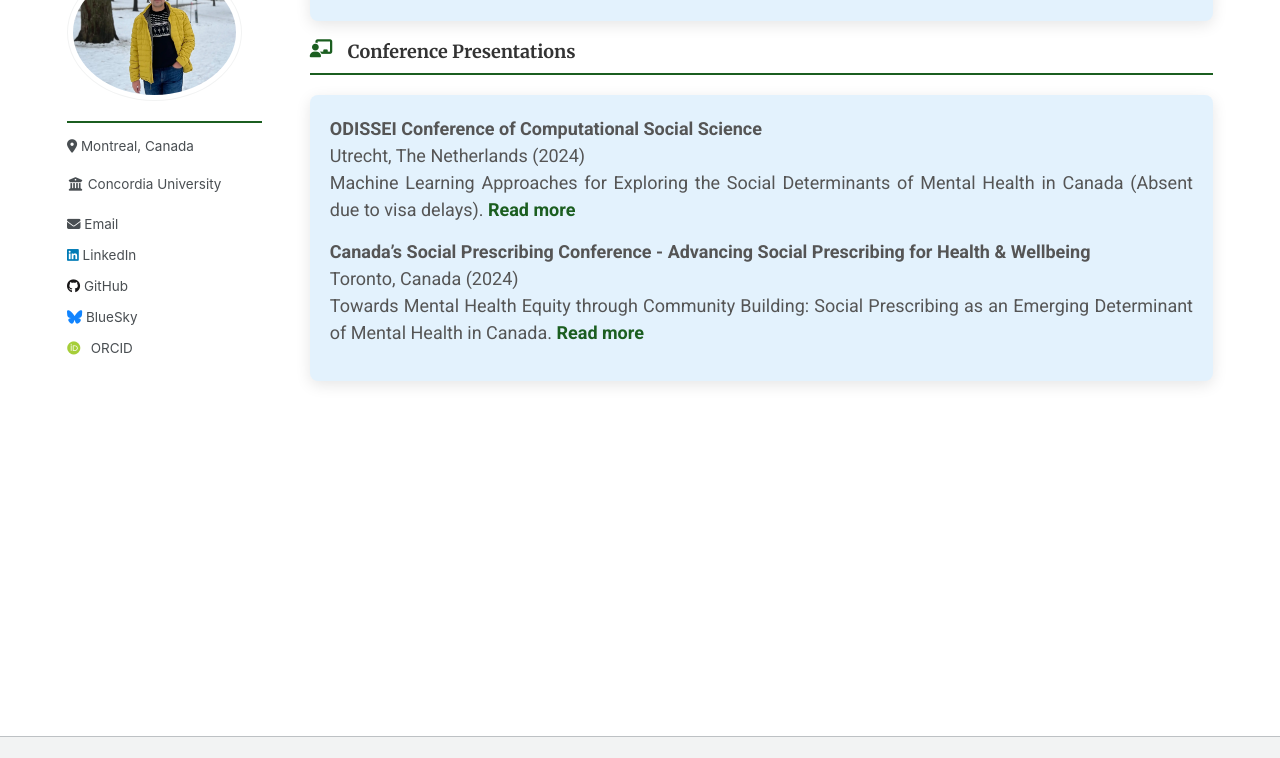
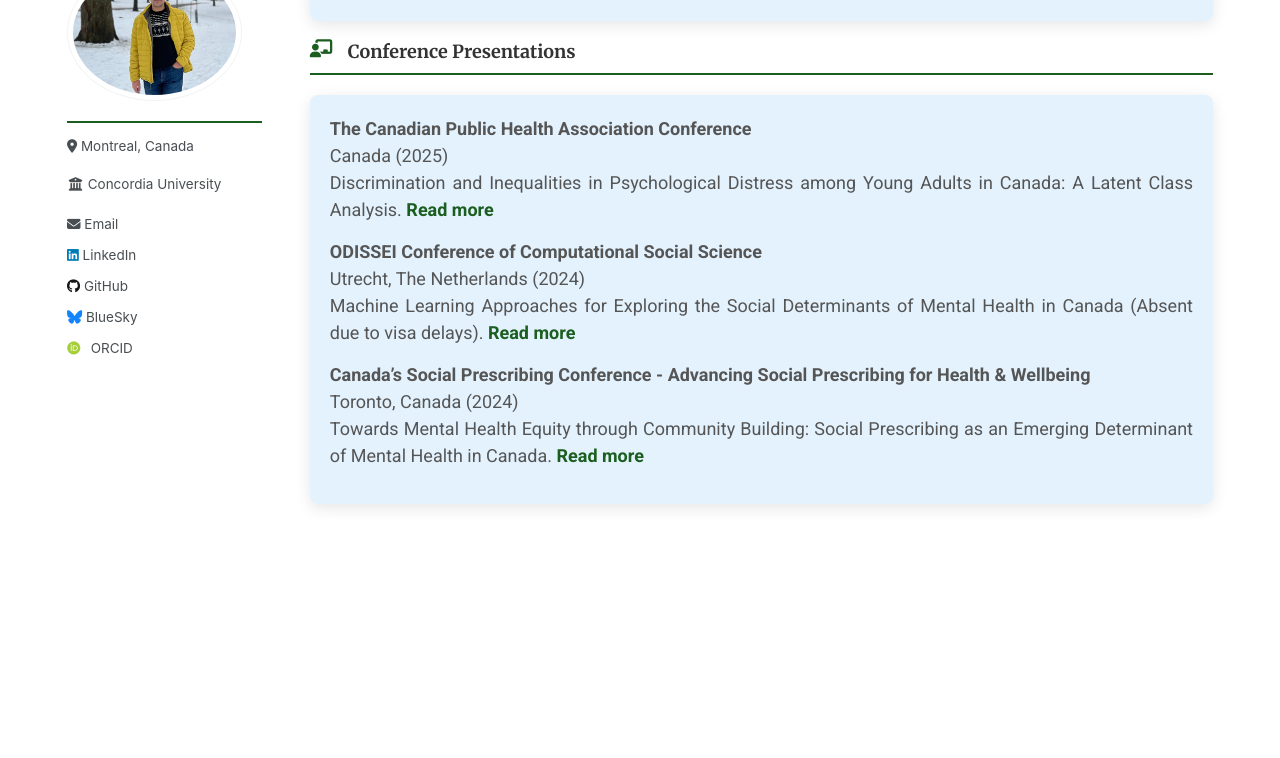
Before and after one commit to Mohsnmonji/mohsnmonji.github.io, a Jekyll site: the page built from _pages/talks.html, in a window 1280 px wide and 900 px high, scrolled down 666 px, cut to the strip 142-900 px from the top of the window. Built offline with Jekyll 4.4.1, drawn with Linux system fonts in a browser that asks for light colours; some web fonts are replaced.

Commit message:
Update talks.html

```diff
--- a/_pages/talks.html
+++ b/_pages/talks.html
@@ -88,10 +88,15 @@ author_profile: true
       </li>
     </ul>
   </div>
-
 <h3><i class="fas fa-chalkboard-teacher icon"></i> Conference Presentations</h3>
 <div class="talk-card">
   <ul>
+    <li>
+      <strong>The Canadian Public Health Association Conference</strong> <br>
+      <span>Canada (2025)</span><br>
+      Discrimination and Inequalities in Psychological Distress among Young Adults in Canada: A Latent Class Analysis.
+      <a href="https://www.cpha.ca/publichealth2025" target="_blank">Read more</a>
+    </li>
     <li>
       <strong>ODISSEI Conference of Computational Social Science</strong> <br>
       <span>Utrecht, The Netherlands (2024)</span><br>
@@ -106,4 +111,3 @@ author_profile: true
     </li>
   </ul>
 </div>
-</div>
```
Lines whose indentation alone changed are shown as unchanged.
